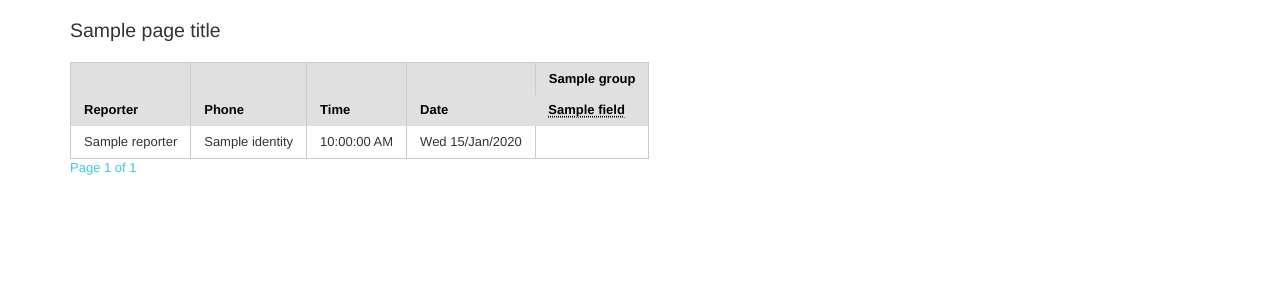
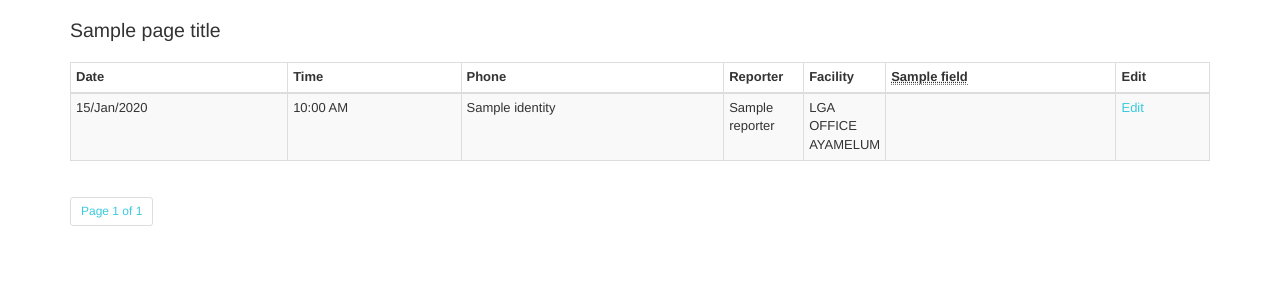
Before and after one commit to timbaobjects/hfr, a Django app: template core/templates/core/report_list.html in a window 1280 px wide. Shown: the part 36-336 px from the top of the page. Run offline with Django 3.2, Linux system fonts and the light colour scheme; the template is opened without the code that fills it: most values are stand-ins (such as "Sample title", 1, 10 or a date in 2020); some libraries are stand-ins or nearby versions.

Commit message:
Worked on report list template interface.Took out question groups headers. Added groups to question description title

```diff
--- a/core/templates/core/report_list.html
+++ b/core/templates/core/report_list.html
@@ -1,45 +1,48 @@
 {% extends 'core/base.html' %}
 {% load common %}
 {% block main %}
-<div>
+<div class="row">
+	<div class="col-md-12">
 		{% if reports %}
-<table class="pure-table">
+		<div class="table-responsive">
+			<table class="table table-bordered table-condensed table-striped">
 				<thead>
 					<tr>
-			<th rowspan="2">Reporter</th>
-			<th rowspan="2">Phone</th>
-			<th rowspan="2">Time</th>
-			<th rowspan="2">Date</th>
-			{% for group in checklist.groups.all %}
-			<th colspan="{{ group.fields.count }}">{{ group.name }}</th>
-			{% endfor %}
-		</tr>
-		<tr>
+						<th>Date</th>
+						<th>Time</th>
+						<th>Phone</th>
+						<th width="80">Reporter</th>
+						<th width="80">Facility</th>
 						{% for group in checklist.groups.all %}
 						{% for field in group.fields.all %}
-			<th><abbr title="{{ field.description }}">{{ field.name }}</abbr></th>
+						<th><abbr title="{{ group.name }} : {{ field.description }}">{{ field.name }}</abbr></th>
 						{% endfor %}
 						{% endfor %}
+						<th>Edit</th>
 					</tr>
 				</thead>
 				<tbody>
 					{% for report in reports %}
 					<tr>
-			<td>{{ report.reporter.name }}</td>
+						<td>{{ report.updated|date:'d/M/Y' }}</td>
+						<td>{{ report.updated|date:'h:i A' }}</td>
 						<td>{{ report.reporter.contact.connection_set.all.0.identity }}</td>
-			<td>{{ report.updated|date:'h:i:s A' }}</td>
-			<td>{{ report.updated|date:'D d/M/Y' }}</td>
+						<td width="80">{{ report.reporter.name }}</td>
+						<td width="80">LGA OFFICE AYAMELUM</td>
 						{% for group in checklist.groups.all %}
 						{% for field in group.fields.all %}
 						<td>{{ report.data|hash:field.name }}</td>
 						{% endfor %}
 						{% endfor %}
+						<td><a href="#">Edit</a></td>
 					</tr>
 					{% endfor %}
 				</tbody>
 			</table>
+		</table>
+		</div>
 		<div>
-<ul class="pure-paginator">
+			<ul class="pagination pagination-sm">
 				{% if page_obj.has_previous %}
 				<li><a href="?page={{ page_obj.previous_page_number }}"></a></li>
 				{% endif %}
@@ -53,4 +56,5 @@
 		<p>No messages</p>
 		{% endif %}
 	</div>
+</div>
 {% endblock %}
```
Also changed, not shown: core/templates/core/worker_list.html (+8 -3 lines). Lines whose indentation alone changed are shown as unchanged.
